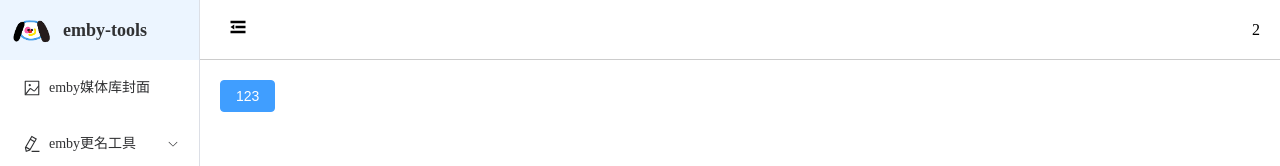
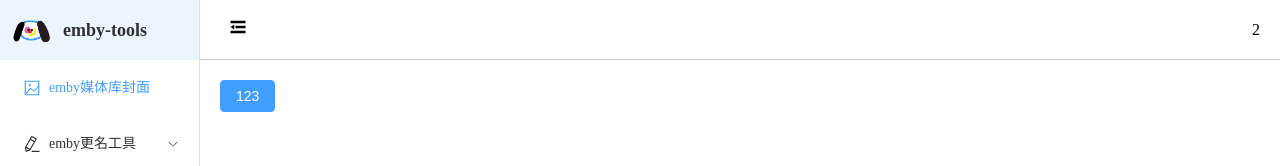
Before and after one commit to DFANNN/emby-tools, a Vue app in the folder frontend/: page /layouts/embyPoster in a window 1280 px wide. Shown: the top 166 px of the page. Built offline with nearby package versions, Linux system fonts and the light colour scheme.

Commit message:
refactor(frontend): 优化 aside 组件中的菜单配置
- 添加 router 属性以启用路由模式
- 设置默认激活的菜单项为 "/layouts/embyPoster"
- 调整菜单项的顺序和格式

```diff
--- a/frontend/src/layouts/aside.vue
+++ b/frontend/src/layouts/aside.vue
@@ -1,6 +1,11 @@
 <template>
   <div class="aside-container">
-    <el-menu default-active="2" class="el-menu-vertical-demo" :collapse="layoutStore.isCollapse">
+    <el-menu
+      :router="true"
+      default-active="/layouts/embyPoster"
+      :collapse="layoutStore.isCollapse"
+      class="el-menu-vertical-demo"
+    >
       <el-menu-item class="logo-wrapper">
         <img src="../assets/logo.png" alt="" />
         <template #title>
```
